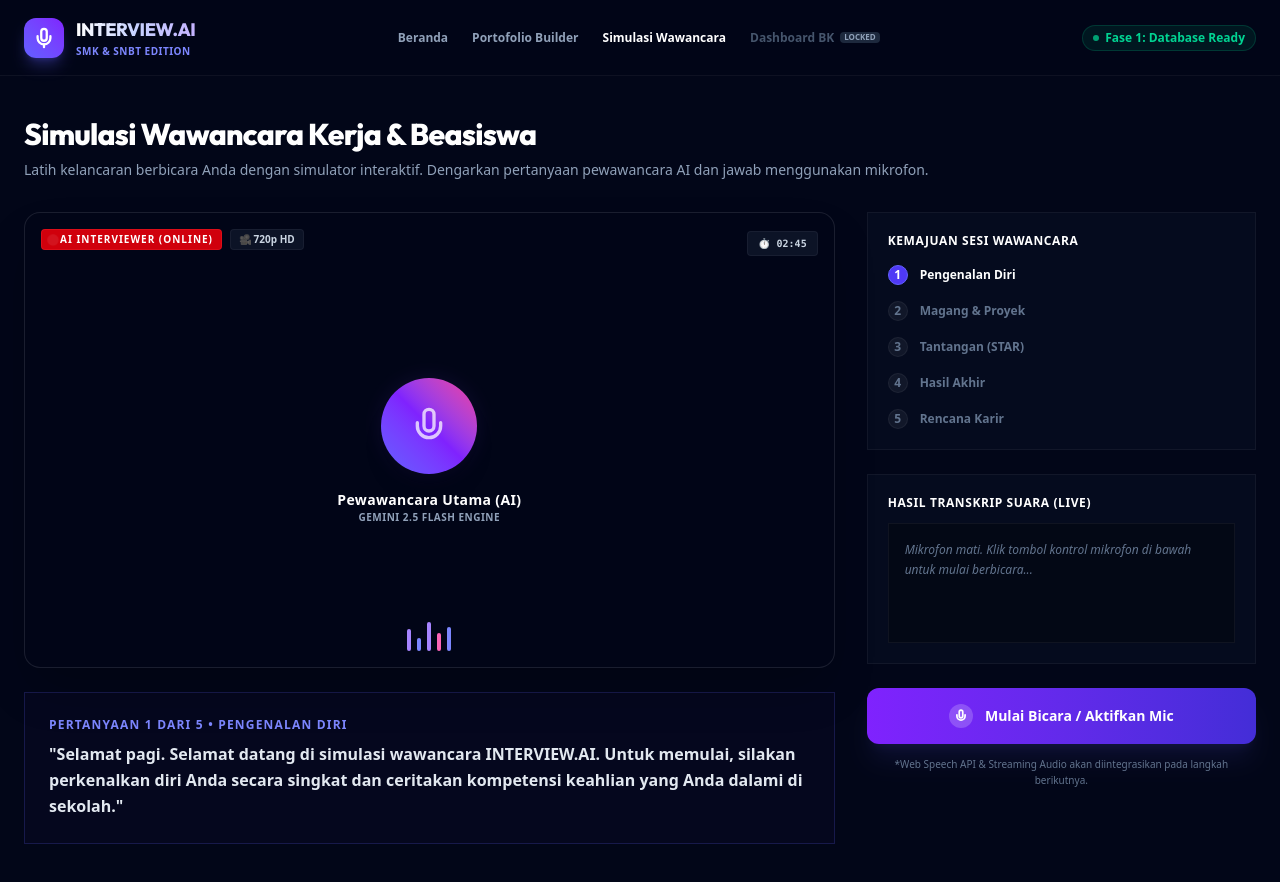
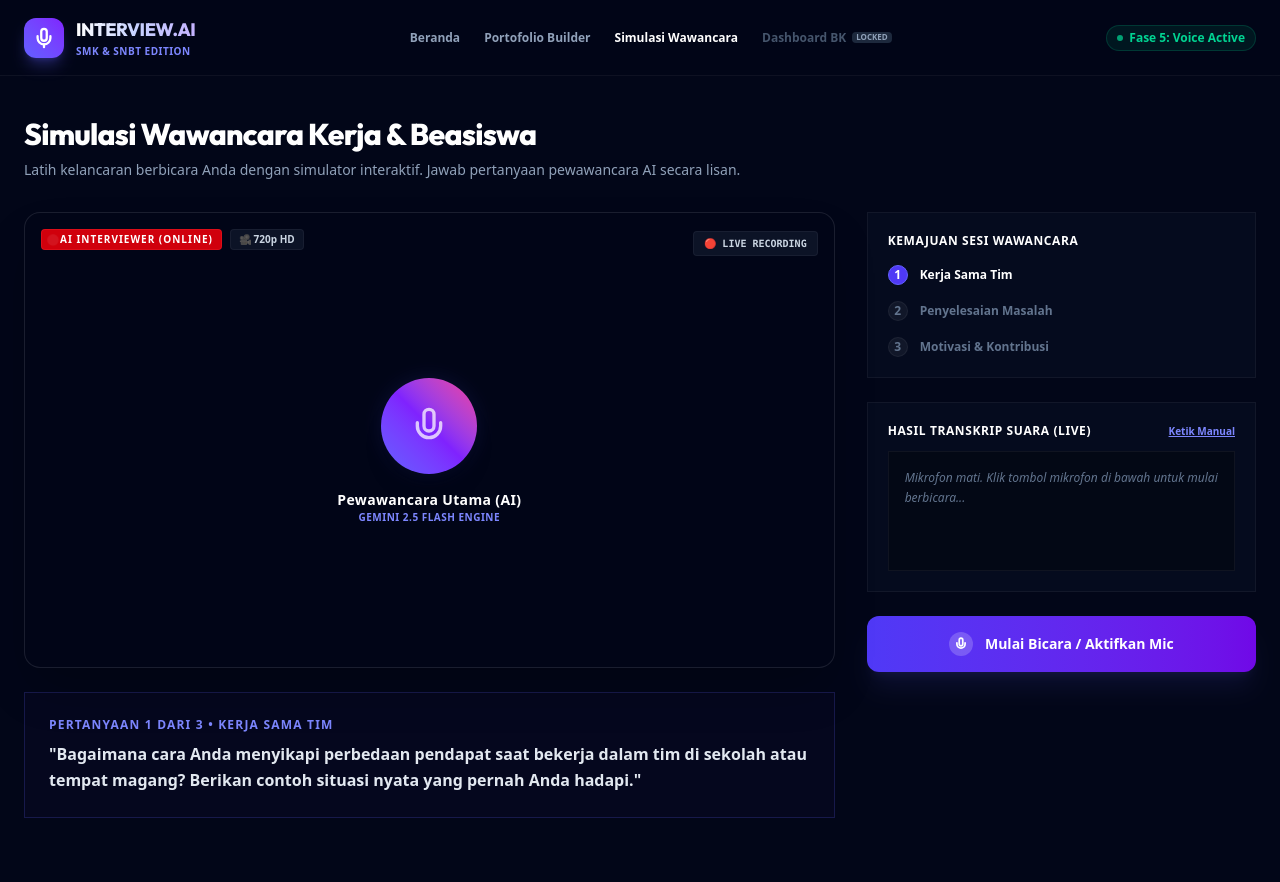
Before and after one commit to rafaelabimanyu/AI-Interactive-Mock-Interview, a Next.js app: page /interview in a window 1280 px wide. After the commit the page ends 858 px from the top, so only its background shows below. Built offline with nearby package versions, Linux system fonts and the light colour scheme.

Commit message:
feat: implement dynamic voice mock-interview with web speech api phase 5

```diff
--- a/src/app/interview/page.jsx
+++ b/src/app/interview/page.jsx
@@ -1,61 +1,158 @@
 'use client';
 
-import React, { useState } from 'react';
+import React, { useState, useEffect, useRef } from 'react';
 import Link from 'next/link';
 
 export default function MockInterview() {
+  const [hasMounted, setHasMounted] = useState(false);
+  const [isSupported, setIsSupported] = useState(true);
   const [isListening, setIsListening] = useState(false);
   const [currentQuestionIndex, setCurrentQuestionIndex] = useState(0);
   const [transcript, setTranscript] = useState('');
+  const [interviewLogs, setInterviewLogs] = useState([]);
+  const [customAnswer, setCustomAnswer] = useState('');
+  const [showManualInput, setShowManualInput] = useState(false);
+
+  const recognitionRef = useRef(null);
 
   const interviewQuestions = [
     {
       id: 1,
-      section: 'Pengenalan Diri',
-      text: 'Selamat pagi. Selamat datang di simulasi wawancara INTERVIEW.AI. Untuk memulai, silakan perkenalkan diri Anda secara singkat dan ceritakan kompetensi keahlian yang Anda dalami di sekolah.'
+      section: 'Kerja Sama Tim',
+      text: 'Bagaimana cara Anda menyikapi perbedaan pendapat saat bekerja dalam tim di sekolah atau tempat magang? Berikan contoh situasi nyata yang pernah Anda hadapi.'
     },
     {
       id: 2,
-      section: 'Magang & Proyek',
-      text: 'Terima kasih atas perkenalannya. Sekarang, silakan ceritakan pengalaman magang (prakerin) atau proyek sekolah terpenting yang pernah Anda kerjakan. Jelaskan situasi awalnya.'
+      section: 'Penyelesaian Masalah',
+      text: 'Bisa Anda ceritakan masalah tersulit yang pernah Anda hadapi selama merancang proyek sekolah atau saat magang, dan langkah konkret apa yang Anda ambil untuk menyelesaikannya?'
     },
     {
       id: 3,
-      section: 'Tantangan (STAR)',
-      text: 'Sangat menarik. Saat berada dalam proyek atau kegiatan magang tersebut, apa tantangan terbesar yang Anda hadapi dan tindakan apa yang Anda ambil untuk mengatasinya?'
-    },
-    {
-      id: 4,
-      section: 'Hasil Akhir',
-      text: 'Bagaimana hasil akhir dari tindakan yang Anda lakukan tersebut? Apakah ada feedback terukur atau hasil konkret yang bisa Anda bagikan kepada kami?'
-    },
-    {
-      id: 5,
-      section: 'Rencana Karir',
-      text: 'Luar biasa. Pertanyaan terakhir dari kami: apa rencana karir jangka pendek Anda setelah lulus sekolah nanti, dan mengapa Anda tertarik dengan posisi ini?'
+      section: 'Motivasi & Kontribusi',
+      text: 'Apa motivasi terbesar Anda untuk melamar di posisi ini, dan bagaimana kompetensi jurusan Anda di sekolah dapat berkontribusi nyata pada produktivitas tim kami?'
     }
   ];
 
-  const handleMicToggle = () => {
-    if (!isListening) {
+  // Pastikan inisialisasi hanya berjalan di Client untuk menghindari Hydration Mismatch
+  useEffect(() => {
+    setHasMounted(true);
+
+    const SpeechRecognition = window.SpeechRecognition || window.webkitSpeechRecognition;
+    if (!SpeechRecognition) {
+      setIsSupported(false);
+      return;
+    }
+
+    const recognition = new SpeechRecognition();
+    recognition.continuous = true;
+    recognition.interimResults = true;
+    recognition.lang = 'id-ID';
+
+    recognition.onresult = (event) => {
+      let finalTranscript = '';
+      for (let i = event.resultIndex; i < event.results.length; ++i) {
+        if (event.results[i].isFinal) {
+          finalTranscript += event.results[i][0].transcript;
+        } else {
+          finalTranscript += event.results[i][0].transcript;
+        }
+      }
+      if (finalTranscript) {
+        setTranscript(finalTranscript);
+      }
+    };
+
+    recognition.onerror = (event) => {
+      console.error('Speech Recognition Error:', event.error);
+      if (event.error === 'not-allowed') {
+        alert('Akses mikrofon ditolak. Harap izinkan akses mikrofon di browser Anda.');
+        setIsListening(false);
+      }
+    };
+
+    recognition.onend = () => {
+      // Don't auto-stop if state says we should still listen
+    };
+
+    recognitionRef.current = recognition;
+  }, []);
+
+  const startListening = () => {
+    if (recognitionRef.current) {
+      try {
+        setTranscript('');
+        recognitionRef.current.start();
         setIsListening(true);
-      setTranscript('Mendengarkan suara Anda... "Nama saya Budi Santoso, saya dari jurusan Rekayasa Perangkat Lunak. Selama sekolah saya sangat tertarik pada pembuatan program web..."');
-    } else {
-      setIsListening(false);
-      // Advance to next question or reset
-      if (currentQuestionIndex < interviewQuestions.length - 1) {
-        setCurrentQuestionIndex((prev) => prev + 1);
-        setTranscript('');
-      } else {
-        alert('Simulasi Wawancara Selesai! Skor Evaluasi AI Anda sedang dihitung.');
-        setCurrentQuestionIndex(0);
-        setTranscript('');
+      } catch (err) {
+        console.error(err);
       }
     }
   };
 
+  const stopListening = () => {
+    if (recognitionRef.current) {
+      try {
+        recognitionRef.current.stop();
+        setIsListening(false);
+      } catch (err) {
+        console.error(err);
+      }
+    }
+  };
+
+  const handleMicClick = () => {
+    if (isListening) {
+      stopListening();
+    } else {
+      startListening();
+    }
+  };
+
+  const handleSubmitAnswer = () => {
+    // Stop recording first if active
+    if (isListening) {
+      stopListening();
+    }
+
+    const finalAnswerText = showManualInput ? customAnswer : transcript;
+
+    if (!finalAnswerText.trim()) {
+      alert('Tolong berikan jawaban Anda terlebih dahulu melalui suara atau ketikan manual.');
+      return;
+    }
+
+    // Catat ke logs wawancara
+    const questionText = interviewQuestions[currentQuestionIndex].text;
+    setInterviewLogs((prev) => [
+      ...prev,
+      { role: 'ai', text: questionText },
+      { role: 'siswa', text: finalAnswerText }
+    ]);
+
+    // Bersihkan jawaban
+    setTranscript('');
+    setCustomAnswer('');
+
+    // Pindah ke pertanyaan berikutnya atau selesaikan wawancara
+    if (currentQuestionIndex < interviewQuestions.length - 1) {
+      setCurrentQuestionIndex((prev) => prev + 1);
+    } else {
+      alert('Selamat! Anda telah menyelesaikan seluruh simulasi wawancara INTERVIEW.AI.');
+      setCurrentQuestionIndex(0);
+      setInterviewLogs([]);
+    }
+  };
+
+  if (!hasMounted) {
     return (
-    <div className="flex flex-col min-h-screen relative z-10">
+      <div className="flex min-h-screen items-center justify-center bg-slate-950 text-slate-400 text-xs">
+        Memuat antarmuka simulasi...
+      </div>
+    );
+  }
+
+  return (
+    <div className="flex flex-col min-h-screen relative z-10 bg-slate-950">
       {/* Navigation Header */}
       <header className="sticky top-0 z-50 w-full border-b border-white/5 bg-slate-950/60 backdrop-blur-md">
         <div className="mx-auto max-w-7xl w-full">
@@ -98,7 +195,7 @@ export default function MockInterview() {
             <div className="flex items-center gap-3 flex-shrink-0">
               <span className="inline-flex items-center gap-1.5 rounded-full bg-emerald-500/10 px-2.5 py-1 text-xs font-semibold text-emerald-400 border border-emerald-500/20">
                 <span className="h-1.5 w-1.5 rounded-full bg-emerald-400 animate-pulse" />
-                <span>Fase 1: Database Ready</span>
+                <span>Fase 5: Voice Active</span>
               </span>
             </div>
           </div>
@@ -114,7 +211,7 @@ export default function MockInterview() {
             Simulasi Wawancara Kerja & Beasiswa
           </h2>
           <p className="text-slate-400 text-sm">
-            Latih kelancaran berbicara Anda dengan simulator interaktif. Dengarkan pertanyaan pewawancara AI dan jawab menggunakan mikrofon.
+            Latih kelancaran berbicara Anda dengan simulator interaktif. Jawab pertanyaan pewawancara AI secara lisan.
           </p>
         </div>
 
@@ -139,17 +236,17 @@ export default function MockInterview() {
 
               <div className="absolute top-4 right-4 z-10">
                 <span className="inline-flex items-center gap-1 bg-slate-900/80 text-[10px] font-bold text-slate-300 px-2.5 py-1 rounded border border-white/5 font-mono">
-                  ⏱️ 02:45
+                  🔴 LIVE RECORDING
                 </span>
               </div>
 
               {/* AI Interviewer Avatar Feed */}
               <div className="flex flex-col items-center justify-center gap-4 text-center mt-6">
                 <div className="relative">
-                  {/* Glowing Rings */}
-                  <div className={`absolute inset-0 rounded-full bg-violet-500/25 blur-md transition-all duration-700 ${isListening ? 'scale-125 opacity-100' : 'scale-95 opacity-50'}`} />
-                  <div className="relative flex h-24 w-24 items-center justify-center rounded-full bg-gradient-to-tr from-indigo-500 via-violet-600 to-pink-500 text-white shadow-xl">
-                    <svg xmlns="http://www.w3.org/2000/svg" width="40" height="40" viewBox="0 0 24 24" fill="none" stroke="currentColor" strokeWidth="2" strokeLinecap="round" strokeLinejoin="round" className="animate-pulse">
+                  {/* Glowing Rings on Voice Listening */}
+                  <div className={`absolute inset-0 rounded-full bg-indigo-500/30 blur-md transition-all duration-700 ${isListening ? 'scale-125 opacity-100 animate-pulse' : 'scale-95 opacity-50'}`} />
+                  <div className={`relative flex h-24 w-24 items-center justify-center rounded-full bg-gradient-to-tr from-indigo-500 via-violet-600 to-pink-500 text-white shadow-xl transition-all duration-350 ${isListening ? 'scale-105 ring-4 ring-indigo-500/20' : ''}`}>
+                    <svg xmlns="http://www.w3.org/2000/svg" width="40" height="40" viewBox="0 0 24 24" fill="none" stroke="currentColor" strokeWidth="2" strokeLinecap="round" strokeLinejoin="round" className={isListening ? 'animate-bounce' : 'animate-pulse'}>
                       <path d="M12 2a3 3 0 0 0-3 3v7a3 3 0 0 0 6 0V5a3 3 0 0 0-3-3Z"/>
                       <path d="M19 10v2a7 7 0 0 1-14 0v-2"/>
                     </svg>
@@ -158,24 +255,28 @@ export default function MockInterview() {
 
                 <div>
                   <h4 className="text-sm font-bold text-white tracking-wide">Pewawancara Utama (AI)</h4>
-                  <p className="text-[10px] text-slate-400 uppercase tracking-wider font-semibold">Gemini 2.5 Flash Engine</p>
+                  <p className="text-[10px] text-indigo-400 uppercase tracking-wider font-bold">
+                    {isListening ? 'Sedang mendengarkan jawaban Anda...' : 'Gemini 2.5 Flash Engine'}
+                  </p>
                 </div>
               </div>
 
-              {/* Voice Waves Overlay */}
-              <div className="absolute bottom-4 flex gap-1.5 items-end justify-center h-8 w-full z-10">
-                <div className={`w-1 bg-violet-400 rounded-full voice-bar voice-bar-1 ${!isListening ? 'paused-anim' : ''}`} style={{ height: '70%' }}></div>
-                <div className={`w-1 bg-indigo-400 rounded-full voice-bar voice-bar-2 ${!isListening ? 'paused-anim' : ''}`} style={{ height: '40%' }}></div>
-                <div className={`w-1 bg-violet-400 rounded-full voice-bar voice-bar-3 ${!isListening ? 'paused-anim' : ''}`} style={{ height: '90%' }}></div>
-                <div className={`w-1 bg-pink-400 rounded-full voice-bar voice-bar-4 ${!isListening ? 'paused-anim' : ''}`} style={{ height: '55%' }}></div>
-                <div className={`w-1 bg-indigo-400 rounded-full voice-bar voice-bar-5 ${!isListening ? 'paused-anim' : ''}`} style={{ height: '75%' }}></div>
+              {/* Pulse waves at bottom */}
+              {isListening && (
+                <div className="absolute bottom-6 flex gap-1 items-end justify-center h-4 w-full z-10">
+                  <span className="w-1.5 h-3 bg-indigo-500 rounded-full animate-pulse" />
+                  <span className="w-1.5 h-5 bg-violet-500 rounded-full animate-pulse" style={{ animationDelay: '0.2s' }} />
+                  <span className="w-1.5 h-2 bg-pink-500 rounded-full animate-pulse" style={{ animationDelay: '0.4s' }} />
+                  <span className="w-1.5 h-6 bg-indigo-500 rounded-full animate-pulse" style={{ animationDelay: '0.1s' }} />
+                  <span className="w-1.5 h-4 bg-violet-500 rounded-full animate-pulse" style={{ animationDelay: '0.3s' }} />
                 </div>
+              )}
             </div>
 
             {/* Active Question Box */}
             <div className="glass-panel p-6 border border-indigo-500/20 bg-indigo-950/10">
               <h4 className="text-xs font-black text-indigo-400 uppercase tracking-widest mb-2">
-                Pertanyaan {currentQuestionIndex + 1} dari 5 &bull; {interviewQuestions[currentQuestionIndex].section}
+                Pertanyaan {currentQuestionIndex + 1} dari {interviewQuestions.length} &bull; {interviewQuestions[currentQuestionIndex].section}
               </h4>
               <p className="text-sm sm:text-base text-slate-200 leading-relaxed font-semibold">
                 "{interviewQuestions[currentQuestionIndex].text}"
@@ -219,45 +320,76 @@ export default function MockInterview() {
             {/* Transcript Card */}
             <div className="glass-panel p-5 border border-white/5 bg-slate-900/30">
               <div className="flex justify-between items-center mb-3">
-                <h3 className="text-xs font-bold text-white uppercase tracking-wider">Hasil Transkrip Suara (Live)</h3>
-                {isListening && (
-                  <span className="inline-flex h-2 w-2 rounded-full bg-emerald-400 animate-ping"></span>
+                <h3 className="text-xs font-bold text-white uppercase tracking-wider">
+                  {showManualInput ? 'Tuliskan Jawaban Anda' : 'Hasil Transkrip Suara (Live)'}
+                </h3>
+                {isSupported && (
+                  <button
+                    onClick={() => {
+                      stopListening();
+                      setShowManualInput(!showManualInput);
+                    }}
+                    className="text-[10px] text-indigo-400 hover:text-indigo-300 font-bold transition underline"
+                  >
+                    {showManualInput ? 'Gunakan Suara' : 'Ketik Manual'}
+                  </button>
                 )}
               </div>
 
-              <div className="glass-panel p-4 bg-black/30 border border-white/5 min-h-[120px] text-xs leading-relaxed">
+              {showManualInput ? (
+                <textarea
+                  value={customAnswer}
+                  onChange={(e) => setCustomAnswer(e.target.value)}
+                  className="w-full h-32 rounded-lg border border-white/10 bg-slate-950 p-3 text-xs text-white resize-none leading-relaxed focus:border-indigo-500 focus:outline-none"
+                  placeholder="Ketik jawaban Anda di sini secara terstruktur..."
+                />
+              ) : (
+                <div className="glass-panel p-4 bg-black/30 border border-white/5 min-h-[120px] text-xs leading-relaxed max-h-40 overflow-y-auto">
                   {transcript ? (
                     <p className="text-slate-200">{transcript}</p>
                   ) : (
-                  <p className="text-slate-500 italic">Mikrofon mati. Klik tombol kontrol mikrofon di bawah untuk mulai berbicara...</p>
+                    <p className="text-slate-500 italic">
+                      {!isSupported
+                        ? 'SpeechRecognition tidak didukung di browser ini. Silakan gunakan opsi Ketik Manual di kanan atas.'
+                        : 'Mikrofon mati. Klik tombol mikrofon di bawah untuk mulai berbicara...'}
+                    </p>
                   )}
                 </div>
+              )}
             </div>
 
             {/* Large Controls Toggle */}
             <div className="flex flex-col gap-3">
+              {!showManualInput && isSupported && (
                 <button
-                onClick={handleMicToggle}
+                  onClick={handleMicClick}
                   className={`glow-pill w-full flex items-center justify-center gap-3 rounded-xl py-4 text-sm font-bold text-white shadow-xl transition cursor-pointer ${
                     isListening
-                    ? 'bg-gradient-to-r from-emerald-600 to-emerald-700 shadow-emerald-500/10 hover:from-emerald-500 hover:to-emerald-600'
-                    : 'bg-gradient-to-r from-violet-600 to-indigo-700 shadow-indigo-500/10 hover:from-violet-500 hover:to-indigo-600'
+                      ? 'bg-gradient-to-r from-red-600 to-pink-600 shadow-red-500/10 hover:from-red-500 hover:to-pink-500'
+                      : 'bg-gradient-to-r from-indigo-600 to-violet-700 shadow-indigo-500/10 hover:from-indigo-500 hover:to-violet-600'
                   }`}
                 >
                   <div className={`flex h-6 w-6 items-center justify-center rounded-full bg-white/20 ${isListening ? 'animate-pulse' : ''}`}>
                     <svg xmlns="http://www.w3.org/2000/svg" width="14" height="14" viewBox="0 0 24 24" fill="none" stroke="currentColor" strokeWidth="3" strokeLinecap="round" strokeLinejoin="round" className="text-white">
-                    {isListening ? (
                       <path d="M12 2c1.66 0 3 1.34 3 3v7c0 1.66-1.34 3-3 3s-3-1.34-3-3V5c0-1.66 1.34-3 3-3zM19 10v2a7 7 0 0 1-14 0v-2"/>
-                    ) : (
-                      <path d="M12 2c1.66 0 3 1.34 3 3v7c0 1.66-1.34 3-3 3s-3-1.34-3-3V5c0-1.66 1.34-3 3-3zM19 10v2a7 7 0 0 1-14 0v-2"/>
-                    )}
                     </svg>
                   </div>
-                {isListening ? 'Kirim Jawaban ke AI' : 'Mulai Bicara / Aktifkan Mic'}
+                  {isListening ? 'Hentikan Rekaman Suara' : 'Mulai Bicara / Aktifkan Mic'}
                 </button>
-              <p className="text-[10px] text-slate-500 text-center leading-relaxed">
-                *Web Speech API & Streaming Audio akan diintegrasikan pada langkah berikutnya.
-              </p>
+              )}
+
+              {/* Kirim Jawaban Button */}
+              {((!showManualInput && transcript) || (showManualInput && customAnswer)) && (
+                <button
+                  onClick={handleSubmitAnswer}
+                  className="w-full flex items-center justify-center gap-2 rounded-xl py-3.5 text-xs font-bold text-white bg-emerald-600 hover:bg-emerald-700 shadow-lg shadow-emerald-500/20 transition cursor-pointer"
+                >
+                  Kirim Jawaban &amp; Lanjut
+                  <svg xmlns="http://www.w3.org/2000/svg" width="14" height="14" viewBox="0 0 24 24" fill="none" stroke="currentColor" strokeWidth="2.5" strokeLinecap="round" strokeLinejoin="round">
+                    <polyline points="9 11 12 14 22 4"/><path d="M21 12v7a2 2 0 0 1-2 2H5a2 2 0 0 1-2-2V5a2 2 0 0 1 2-2h11"/>
+                  </svg>
+                </button>
+              )}
             </div>
 
           </div>
```
Lines whose indentation alone changed are shown as unchanged.
